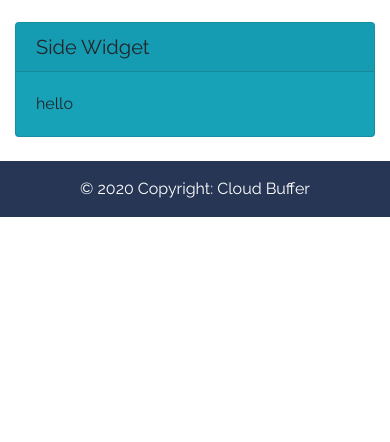
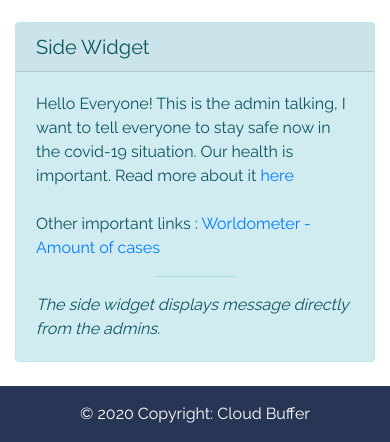
Before and after one commit to theXtroyer1221/Cloud-buffer, a Flask app: page /blog in a window 390 px wide. Shown: the part 3427-3869 px from the top of the page. Before the commit the page ends 3644 px from the top, so only its background shows below. Run offline with Flask 2, Linux system fonts and the light colour scheme; data comes from the database, SQL or seed files in the repository; some libraries are stand-ins or nearby versions.

Commit message:
made the side widget

```diff
--- a/cloudBuffer/message.json
+++ b/cloudBuffer/message.json
@@ -1,3 +1,3 @@
 {
-  "content": "hello"
+    "content": "Hello Everyone! This is the admin talking, I want to tell everyone to stay safe now in the covid-19 situation. Our health is important. Read more about it <a href=\"https://www.google.com/searchsxsrf=ALeKk02dhFR4ZQHsbNnt31Q3F0USx7D0sg:1590427477917&q=COVID-19#wptab=s:H4sIAAAAAAAAAONgVuLVT9c3NMwySk6OL8zJecTozS3w8sc9YSmnSWtOXmO04eIKzsgvd80rySypFNLjYoOyVLgEpVB1ajBI8XOhCvHsYuLIL0stKstMLV_EyuHsH-bpomtoCQBiaoD-dQAAAA\">here</a> <br> <br>\r\n\r\nOther important links : <a href=\"https://www.worldometers.info/coronavirus/\"> Worldometer - Amount of cases</a>"
 }
--- a/cloudBuffer/routes.py
+++ b/cloudBuffer/routes.py
@@ -130,7 +130,11 @@ def blog():
                                                                   per_page=5)
     if form.validate_on_submit():
         post_query = Post.query.filter_by(title=form.search.data).first()
-        return redirect(url_for('post', post_id=post_query.id))
+        if post_query:
+            return redirect(url_for('post', post_id=post_query.id))
+        else:
+            flash(f"No article found with the name {form.search.data}", "danger")
+            return redirect(url_for("blog"))
     return render_template("blog.html", data="data", title="Blog", image_file=image_file, posts=posts, form=form, message=message)
 
 @app.route('/posts')
--- a/cloudBuffer/templates/blog.html
+++ b/cloudBuffer/templates/blog.html
@@ -24,7 +24,7 @@
       <a class="btn btn-outline-primary mb-4" href="{{url_for('blog', page=page_num)}}"> {{page_num}}</a>
       {% endif %} {% else %} ... {% endif %} {% endfor %}
     </div>
-    <div class="col-md-4">
+    <div class="col-md-4 sticky-top" id="sidebar">
       <div class="card mb-4 rounded">
         <h5 class="card-header">Search for posts</h5>
         <div class="card-body">
@@ -68,10 +68,12 @@
           </div>
         </div>
       </div>
-      <div class="card my-4 bg-info">
+      <div class="card my-4 alert-info">
         <h5 class="card-header">Side Widget</h5>
         <div class="card-body">
-          {{message["content"]}}
+          {{message["content"]|safe}} <br />
+          <hr class="w-25" style="background-color: #73959a !important;" />
+          <p><i>The side widget displays message directly from the admins.</i></p>
         </div>
       </div>
     </div>
```
